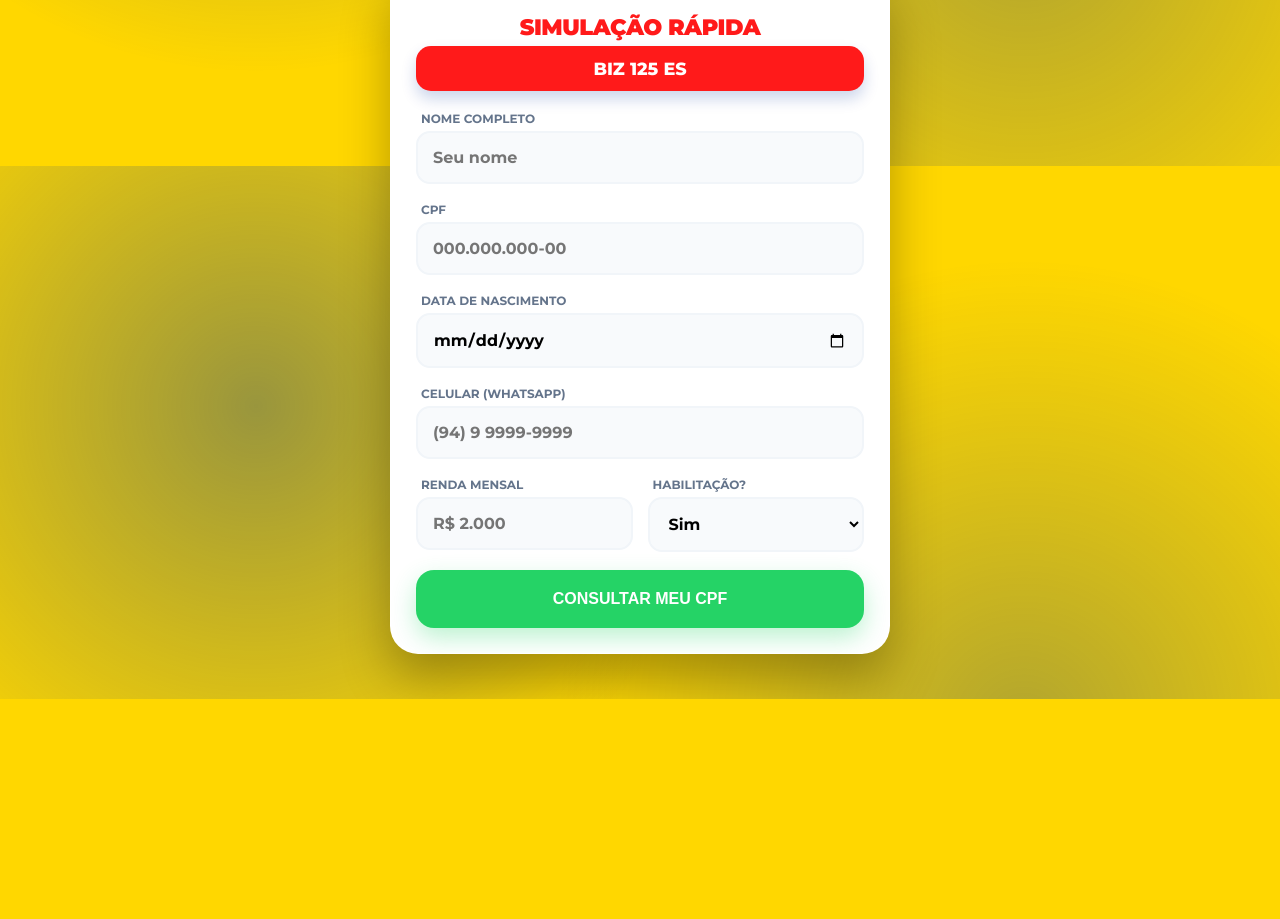
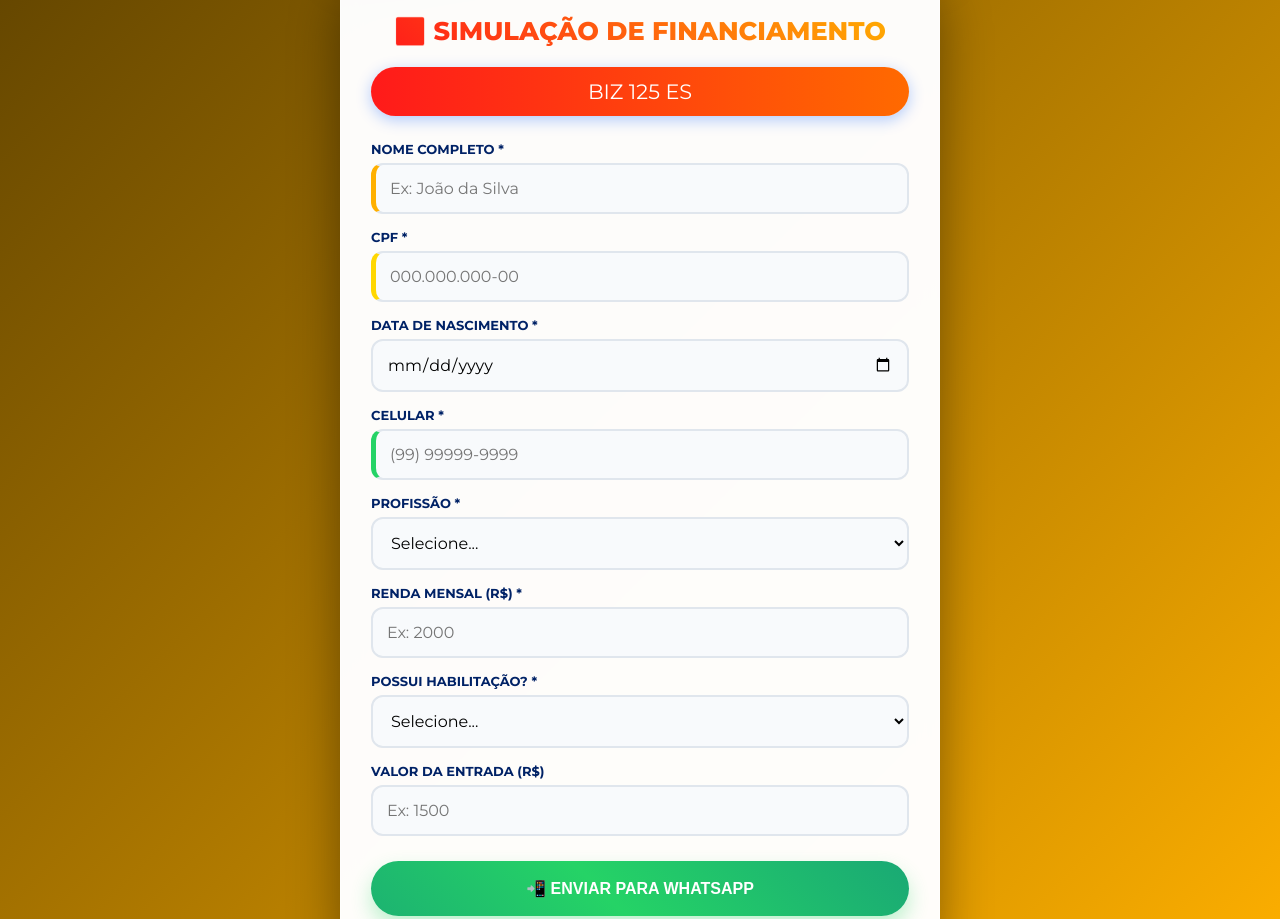
Before and after one commit to CLSITES/ALANA, a plain HTML site: page financiamento.html in a window 1280 px wide. Shown: the part 634-1553 px from the top of the page. Before the commit the page ends 1333 px from the top, so only its background shows below. Drawn offline with Linux system fonts and the light colour scheme.

Commit message:
Update financing form and styling in financiamento.html

```diff
--- a/financiamento.html
+++ b/financiamento.html
@@ -3,87 +3,151 @@
 <head>
 <meta charset="utf-8">
 <meta name="viewport" content="width=device-width, initial-scale=1">
-<title>Promoção CPF Aprovado - Revemar</title>
+<title>FÁCIL DE APROVAR - Revemar</title>
 
-<link href="https://fonts.googleapis.com/css2?family=Montserrat:wght@400;700;800;900&display=swap" rel="stylesheet">
+
+<link href="https://fonts.googleapis.com/css2?family=Montserrat:wght@400;600;700;800&display=swap" rel="stylesheet">
 
 <style>
-    /* --- SISTEMA DE CORES REVEMAR --- */
+    /* --- CONFIGURAÇÕES GERAIS --- */
     :root {
-        --honda-red: #cc0000;
-        --honda-blue: #FF1A1A;
-        --bg-dark: #FFD700;
-        --gold-gradient: linear-gradient(135deg, #ffcc00 0%, #ffaa00 100%);
-        --card-white: #ffffff;
+    --honda-blue: #ffb000; /* agora vira amarelo principal */
+    --honda-dark: #3b2a00; /* fundo mais quente (amarelo escuro) */
+    --gold: #ffd700; /* dourado forte */
+    --red: #ff1a1a; /* vermelho destaque */
     --whatsapp-green: #25d366;
 }
 
     body {
         margin: 0;
         font-family: 'Montserrat', sans-serif;
-        background-color: var(--bg-dark);
-        background-image:
-            radial-gradient(circle at 20% 30%, rgba(0, 51, 153, 0.4) 0%, transparent 40%),
-            radial-gradient(circle at 80% 70%, rgba(0, 51, 153, 0.3) 0%, transparent 40%);
-        background-attachment: fixed;
+        background: linear-gradient(135deg, var(--honda-dark) 0%, var(--honda-blue) 100%);
+        min-height: 100vh;
+        padding: 20px;
         color: #333;
         display: flex;
         flex-direction: column;
-        align-items: center;
-        padding: 20px;
-        min-height: 100vh;
+        align-items: center; /* Centraliza no PC */
     }
 
+    /* --- CONTAINER PRINCIPAL (LIMITADOR PC) --- */
     .main-wrapper {
         width: 100%;
-        max-width: 500px; /* Largura focada em Mobile High-End */
+        max-width: 600px; /* Largura ideal para desktop */
+        position: relative;
+        z-index: 1;
     }
 
-    /* --- CABEÇALHO --- */
-    .logo-container {
-        text-align: center;
-        margin-bottom: 30px;
-        perspective: 1000px;
+    /* --- LOGO RECOMPENSIVA --- */
+    .logo-cpf {
+        display: block;
+        margin: 0 auto 20px auto;
+        width: clamp(200px, 30vw, 150px);
+        filter: drop-shadow(0 5px 15px rgba(0,0,0,0.6));
+        animation: pulseLogo 3s infinite alternate;
     }
 
-    .logo-cpf {
-        width: 180px;
-        filter: drop-shadow(0 10px 20px rgba(0,0,0,0.5));
-        animation: float 4s ease-in-out infinite;
+    @keyframes pulseLogo {
+        from { transform: scale(1); filter: drop-shadow(0 0 10px rgba(255, 215, 0, 0.4)); }
+        to { transform: scale(1.05); filter: drop-shadow(0 0 20px rgba(255, 215, 0, 0.8)); }
     }
 
-    @keyframes float {
-        0%, 100% { transform: translateY(0) rotateX(0); }
-        50% { transform: translateY(-10px) rotateX(5deg); }
+    /* --- ESTILO DOS CARDS --- */
+    .card {
+        background: rgba(255, 255, 255, 0.98);
+        backdrop-filter: blur(10px);
+        padding: clamp(20px, 5vw, 30px);
+        border-radius: 24px;
+        box-shadow: 0 20px 50px rgba(0,0,0,0.4);
+        margin-bottom: 25px;
+        position: relative;
+        border: 1px solid rgba(255, 255, 255, 0.3);
+        transition: transform 0.3s ease;
     }
 
-    /* --- CARDS ESTILO PREMIUM --- */
-    .card {
-        background: var(--card-white);
-        border-radius: 28px;
-        padding: 25px;
-        box-shadow: 0 25px 50px rgba(0,0,0,0.3);
-        margin-bottom: 25px;
-        border: 1px solid rgba(255,255,255,0.1);
-        position: relative;
-        overflow: hidden;
+    @media (min-width: 768px) {
+        .card:hover { transform: translateY(-5px); }
     }
 
-    .card::before {
+    .card::after {
         content: "";
         position: absolute;
-        top: 0; left: 0; width: 100%; height: 8px;
-        background: var(--gold-gradient);
+        top: 0; left: 0; right: 0;
+        height: 6px;
+        .card::after {
+    background: linear-gradient(90deg, #ffd700, #ffb000, #ff1a1a);
+}
+        border-radius: 20px 20px 0 0;
     }
 
     h2 {
-        font-weight: 900;
-        font-size: 1.4rem;
+        margin: 10px 0 20px;
+        font-size: clamp(1.2rem, 5vw, 1.6rem);
         text-align: center;
         text-transform: uppercase;
-        color: var(--honda-blue);
-        margin-bottom: 20px;
-        letter-spacing: -0.5px;
+        background: linear-gradient(45deg, #ff1a1a, #ffb000);
+        -webkit-background-clip: text;
+        -webkit-text-fill-color: transparent;
+        font-weight: 800;
+    }
+
+    .moto-name {a
+        font-weight: 800;
+        font-size: clamp(1rem, 4vw, 1.3rem);
+        margin-bottom: 25px;
+        color: white;
+        text-align: center;
+        background: linear-gradient(90deg, #ff1a1a, #ff6a00);
+        padding: 12px 20px;
+        border-radius: 50px;
+        box-shadow: 0 4px 15px rgba(0, 85, 255, 0.3);
+        text-transform: uppercase;
+    }
+
+    /* --- FORMULÁRIO --- */
+    label {
+        font-weight: 700;
+        margin-top: 15px;
+        display: block;
+        font-size: 13px;
+        color: #002266;
+        text-transform: uppercase;
+    }
+
+    input, select {
+        width: 100%;
+        padding: 14px;
+        border-radius: 12px;
+        border: 2px solid #e0e6ed;
+        margin-top: 6px;
+        font-size: 16px;
+        background: #f8fafc;
+        font-family: 'Montserrat', sans-serif;
+        box-sizing: border-box;
+    }
+
+    input:focus { border-color: var(--honda-blue); outline: none; background: white; }
+
+    button {
+        width: 100%;
+        padding: 18px;
+        background: linear-gradient(45deg, #128c7e, var(--whatsapp-green), #128c7e);
+        background-size: 200% auto;
+        border: none;
+        margin-top: 25px;
+        border-radius: 50px;
+        font-size: 16px;
+        font-weight: 800;
+        color: white;
+        cursor: pointer;
+        text-transform: uppercase;
+        box-shadow: 0 10px 20px rgba(37, 211, 102, 0.3);
+        animation: gradientMove 3s infinite alternate;
+    }
+
+    @keyframes gradientMove {
+        0% { background-position: 0% 50%; }
+        100% { background-position: 100% 50%; }
     }
 
     /* --- CARROSSEL --- */
@@ -133,85 +197,18 @@
         border-radius: 15px;
         border: 2px solid var(--gold);
     }
-    /* --- BADGE DA MOTO --- */
-    .moto-badge {
-        background: var(--honda-blue);
-        color: white;
-        text-align: center;
-        padding: 12px;
-        border-radius: 15px;
-        font-weight: 800;
-        font-size: 1.1rem;
-        margin-top: -15px;
-        margin-bottom: 20px;
-        box-shadow: 0 8px 15px rgba(0, 51, 153, 0.2);
-    }
 
-    /* --- FORMULÁRIO --- */
-    .input-group {
-        margin-bottom: 18px;
-    }
-
-    label {
-        font-weight: 700;
-        font-size: 0.75rem;
-        color: #64748b;
-        text-transform: uppercase;
-        display: block;
-        margin-left: 5px;
-        margin-bottom: 5px;
-    }
-
-    input, select {
-        width: 100%;
-        padding: 15px;
-        border-radius: 14px;
-        border: 2px solid #f1f5f9;
-        background: #f8fafc;
-        font-family: 'Montserrat', sans-serif;
-        font-size: 1rem;
-        font-weight: 600;
-        box-sizing: border-box;
-        transition: all 0.3s;
-    }
-
-    input:focus {
-        border-color: var(--honda-blue);
-        background: white;
-        outline: none;
-        box-shadow: 0 0 0 4px rgba(0, 51, 153, 0.1);
-    }
-
-    /* --- BOTÃO WHATSAPP --- */
-    button {
-        width: 100%;
-        padding: 20px;
-        background: var(--whatsapp-green);
-        color: white;
-        border: none;
-        border-radius: 18px;
-        font-size: 1rem;
-        font-weight: 800;
-        text-transform: uppercase;
-        cursor: pointer;
-        display: flex;
-        align-items: center;
-        justify-content: center;
-        gap: 10px;
-        transition: transform 0.2s, box-shadow 0.2s;
-        box-shadow: 0 10px 25px rgba(37, 211, 102, 0.3);
-    }
-
-    button:active { transform: scale(0.98); }
+    /* Cores das bordas laterais */
+    input[name="nome"] { border-left: 5px solid var(--honda-blue); }
+    input[name="cpf"] { border-left: 5px solid var(--gold); }
+    input[name="whatsapp"] { border-left: 5px solid var(--whatsapp-green); }
 
 </style>
 </head>
 <body>
 
 <div class="main-wrapper">
-    <div class="logo-container">
-        <img src="https://www.image2url.com/r2/default/images/1776105740628-4fed2248-a3cd-4d4a-b028-56829cbbf3e4.blob" alt="Revemar Honda" class="logo-cpf">
-    </div>
+    <img src="https://www.image2url.com/r2/default/images/1776183373218-60bf6edc-ef12-48d9-8701-49a41878912c.blob" alt="Logo" class="logo-cpf">
 
     <div class="card">
         <h2 id="tituloMoto">Carregando...</h2>
@@ -221,54 +218,53 @@
     </div>
 
     <div class="card">
-        <h2>Simulação Rápida</h2>
-        <div class="moto-badge" id="motoEscolhida">Carregando...</div>
+        <h2>✅ Simulação de Financiamento</h2>
+        <p class="moto-name" id="motoEscolhida">Carregando...</p>
 
         <form id="finForm">
-            <div class="input-group">
-                <label>Nome Completo</label>
-                <input name="nome" required placeholder="Seu nome">
-            </div>
+            <label>Nome completo *</label>
+            <input name="nome" required placeholder="Ex: João da Silva">
 
-            <div class="input-group">
-                <label>CPF</label>
+            <label>CPF *</label>
             <input name="cpf" id="cpfInput" required placeholder="000.000.000-00">
-            </div>
 
-            <div class="input-group">
-                <label>Data de Nascimento</label>
+            <label>Data de Nascimento *</label>
             <input name="nascimento" type="date" required>
-            </div>
 
-            <div class="input-group">
-                <label>Celular (WhatsApp)</label>
-                <input name="whatsapp" required placeholder="(94) 9 9999-9999">
-            </div>
+            <label>Celular *</label>
+            <input name="whatsapp" required placeholder="(99) 99999-9999">
 
-            <div style="display: grid; grid-template-columns: 1fr 1fr; gap: 15px;">
-                <div class="input-group">
-                    <label>Renda Mensal</label>
-                    <input name="renda" type="number" required placeholder="R$ 2.000">
-                </div>
-                <div class="input-group">
-                    <label>Habilitação?</label>
+            <label>Profissão *</label>
+            <select name="tipo" required>
+                <option value="" disabled selected>Selecione...</option>
+                <option value="Autônomo">Autônomo</option>
+                <option value="Assalariado">Assalariado</option>
+            </select>
+
+            <label>Renda Mensal (R$) *</label>
+            <input name="renda" type="number" required placeholder="Ex: 2000">
+
+            <label>Possui habilitação? *</label>
             <select name="habilitacao" required>
+                <option value="" disabled selected>Selecione...</option>
                 <option value="Sim">Sim</option>
                 <option value="Não">Não</option>
             </select>
-                </div>
-            </div>
+
+            <label>Valor da entrada (R$)</label>
+            <input name="entrada" type="number" placeholder="Ex: 1500">
 
             <input type="hidden" name="moto" id="motoInput">
-            <button type="submit">
-                <span>CONSULTAR MEU CPF</span>
-            </button>
+            <button type="submit">📲 Enviar para WhatsApp</button>
         </form>
     </div>
 </div>
 
+<div id="zoomView" onclick="this.style.display='none'">
+    <img id="zoomImg">
+</div>
+
 <script>
-// Mantive sua lógica original de dados e URL de WhatsApp para garantir o funcionamento
 const motos = [
  { id:'BIZ125ES', nome:'BIZ 125 ES', img1:'https://www.honda.com.br/motos/sites/hda/files/2024-08/nova-carenagem-honda-biz-125-es_1560x624.webp', img2:'https://www.honda.com.br/motos/sites/hda/files/2024-08/novo-grafismo-honda-biz-125-es_1560x624.webp', img3:'https://www.honda.com.br/motos/sites/hda/files/2024-08/novo-painel-honda-biz-125-es_1560x624_fundo%20branco.webp' },
   { id:'BIZ125EX', nome:'BIZ 125 EX', img1:'https://www.honda.com.br/motos/sites/hda/files/2024-08/nova-carenagem-honda-biz-125-ex_1560x624.webp', img2:'https://www.honda.com.br/motos/sites/hda/files/2024-08/Biz_125_Diferencial_Freios_nas_duas_maos.webp', img3:'https://www.honda.com.br/motos/sites/hda/files/2024-08/luz-de-poscionamento-led-honda-biz-125-ex_2_1560x624.jpg' },
@@ -296,7 +292,6 @@
   { id:'CB1000R70', nome:'CB 1000R 70%', img1:'https://www.honda.com.br/motos/sites/hda/files/2023-09/moto-honda-cb-1000r-preto-fosco-mat-ballistic-black-metallic-lateral-direito.webp', img2:'https://www.honda.com.br/motos/sites/hda/files/2023-09/11_4.webp', img3:'https://www.honda.com.br/motos/sites/hda/files/2023-09/7_0.webp' },
   { id:'CRF1100L', nome:'CRF 1100L AFRICA TWIN 70%', img1:'https://www.honda.com.br/motos/sites/hda/files/2025-12/Honda-CRF1100-vista%20lateral.webp', img2:'https://www.honda.com.br/motos/sites/hda/files/2025-12/Painel-da-Africa-Twin-em-destaque.webp', img3:'https://www.honda.com.br/motos/sites/hda/files/2025-12/Led-e-guid%C3%A3o-moto-Honda-Africa-Twin-em-destaque.webp' }
 ];
-
 const params = new URLSearchParams(window.location.search);
 const motoId = params.get("moto");
 const motoSelecionada = motos.find(m => m.id === motoId) || motos[0];
@@ -307,13 +302,27 @@
 
 const imagensMoto = [motoSelecionada.img1, motoSelecionada.img2, motoSelecionada.img3];
 const track = document.getElementById("carouselTrack");
-track.innerHTML = [...imagensMoto, ...imagensMoto].map(src => `<img src="${src}">`).join("");
+track.innerHTML = [...imagensMoto, ...imagensMoto].map(src => `<img src="${src}" onclick="abrirZoom('${src}')">`).join("");
+
+function abrirZoom(src){
+    document.getElementById("zoomImg").src = src;
+    document.getElementById("zoomView").style.display = "flex";
+}
 
 document.getElementById("finForm").addEventListener("submit", function(e){
     e.preventDefault();
     const fd = new FormData(this);
     const data = Object.fromEntries(fd.entries());
-    const msg = `*SIMULAÇÃO SITE - REVEMAR*\n\n*Moto:* ${data.moto}\n*Nome:* ${data.nome}\n*CPF:* ${data.cpf}\n*Nascimento:* ${data.nascimento}\n*Renda:* R$ ${data.renda}\n*Habilitação:* ${data.habilitacao}`;
+    const msg = `*INFORMAÇÕES NECESSÁRIAS PARA PRÉ-ANÁLISE*
+*Moto:* ${data.moto}
+*Nome:* ${data.nome}
+*CPF:* ${data.cpf}
+*Nascimento:* ${data.nascimento}
+*Celular:* ${data.whatsapp}
+*Renda:* R$ ${data.renda}
+*Tipo:* ${data.tipo}
+*Habilitação:* ${data.habilitacao}
+*Entrada:* R$ ${data.entrada || "0"}`;
     window.location.href = `https://wa.me/5594991050728?text=${encodeURIComponent(msg)}`;
 });
 </script>
```
Lines whose indentation alone changed are shown as unchanged.
